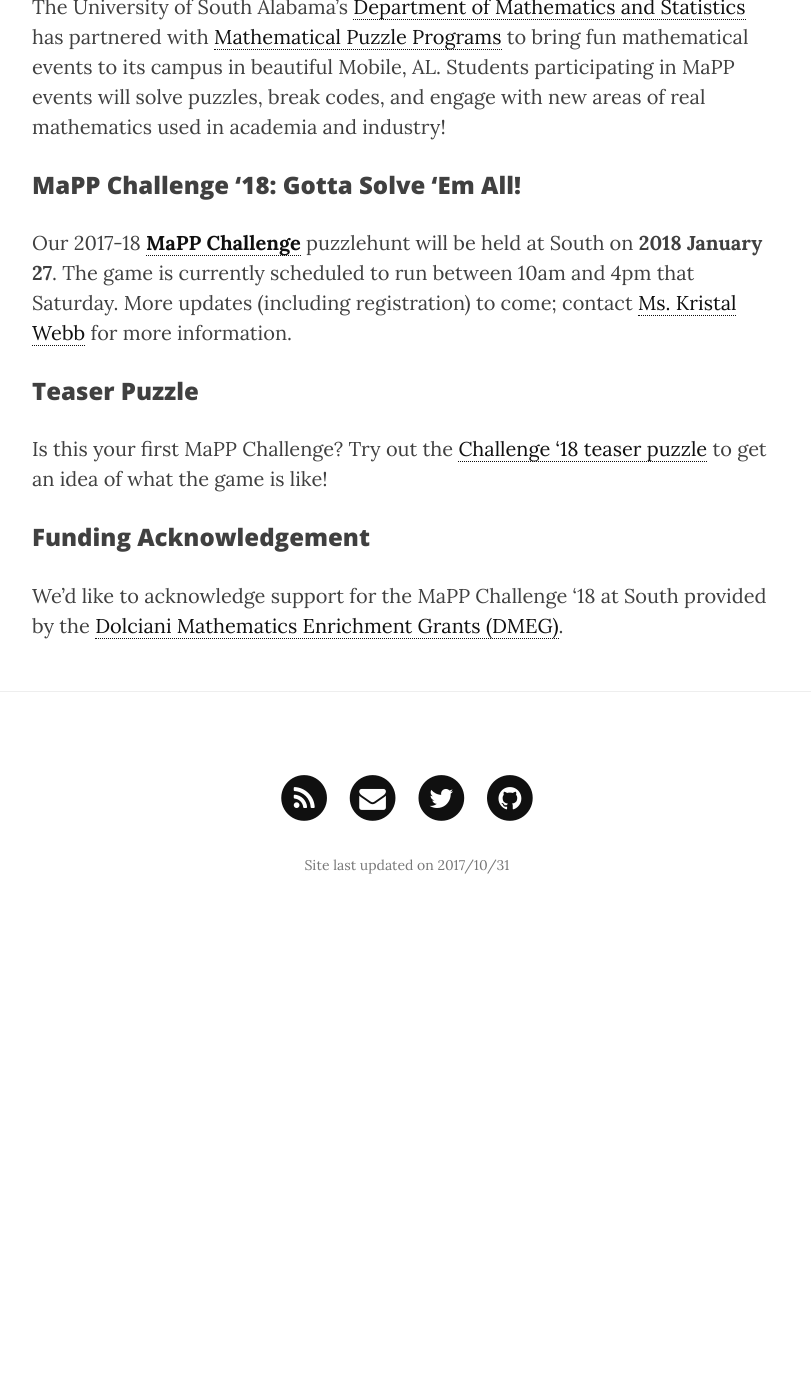
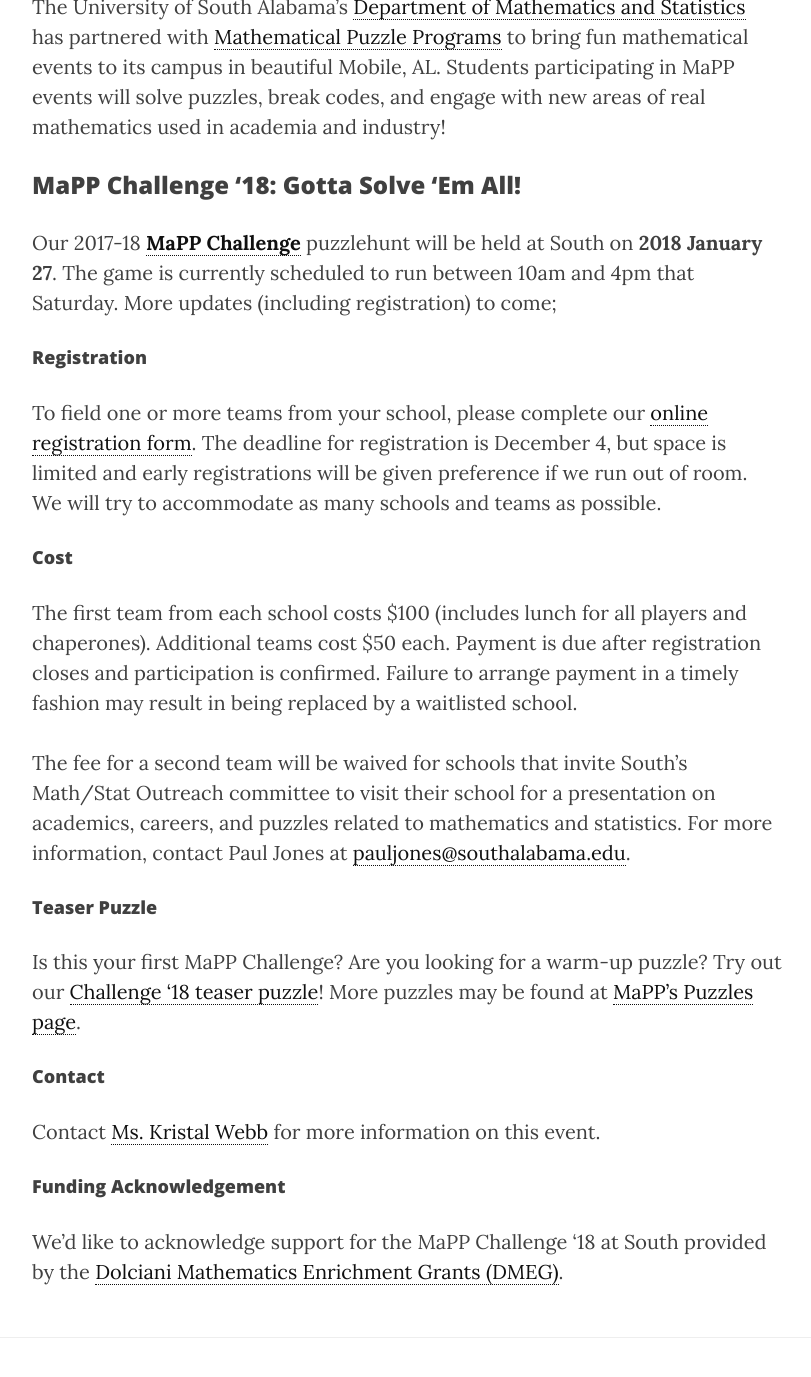
Before and after one commit to MaPPmath/mappmath.github.io, a Jekyll site: the page built from pages/campuses/south-alabama.md, in a window 1280 px wide and 1400 px high, scrolled down 741 px. Shown: the top 1377 px of the window, without its empty margins (233-1044 px from the left). Built offline with Jekyll 4.4.1, drawn with Linux system fonts in a browser that asks for light colours; nearby versions of some CDN libraries; before the commit the page ends 1682 px from its top, so only the background shows below that.

Commit message:
south alabama campus info

```diff
--- a/pages/campuses/south-alabama.md
+++ b/pages/campuses/south-alabama.md
@@ -22,14 +22,41 @@
 Our 2017-18 **[MaPP Challenge][challenge]** puzzlehunt
 will be held at South on **2018 January 27**. The game is currently scheduled
 to run between 10am and 4pm that Saturday. More updates (including registration)
-to come; contact [Ms. Kristal Webb][webb] for more information.
+to come;
 
-### Teaser Puzzle
+#### Registration
 
-Is this your first MaPP Challenge? Try out the
-[Challenge '18 teaser puzzle][teaser] to get an idea of what the game is like!
+To field one or more teams from your school, please complete our
+[online registration form][registration]. The deadline for registration
+is December 4, but space is limited and early registrations will be given
+preference if we run out of room. We will try to accommodate as many schools
+and teams as possible.
 
-### Funding Acknowledgement
+#### Cost
+
+The first team from each school costs $100 (includes lunch for all players
+and chaperones). Additional teams cost $50 each.
+Payment is due after registration closes and participation is confirmed.
+Failure to arrange payment in a timely fashion may result in being replaced by
+a waitlisted school.
+
+The fee for a second team will be waived for schools
+that invite South's Math/Stat Outreach committee to visit their school for a
+presentation on academics, careers, and puzzles related to mathematics and
+statistics. For more information, contact Paul Jones at
+<pauljones@southalabama.edu>.
+
+#### Teaser Puzzle
+
+Is this your first MaPP Challenge? Are you looking for a warm-up puzzle?
+Try out our [Challenge '18 teaser puzzle][teaser]!
+More puzzles may be found at [MaPP's Puzzles page][puzzles].
+
+#### Contact
+
+Contact [Ms. Kristal Webb][webb] for more information on this event.
+
+#### Funding Acknowledgement
 
 We'd like to acknowledge support for the MaPP Challenge '18 at South provided
 by the [Dolciani Mathematics Enrichment Grants (DMEG)][demg].
@@ -37,10 +64,10 @@
 
 [south]: https://www.southalabama.edu/colleges/artsandsci/mathstat/
 [mapp]: /
+[registration]: https://goo.gl/forms/1hypdvM4tdwaFzr03
 [teaser]: /puzzles/mapp-challenge-18-teaser-puzzle.pdf
 [clontz]: mailto:sclontz@southalabama.edu
 [webb]: mailto:kwebb@southalabama.edu
-[hsc]: /programs/hsc/
 [challenge]: /programs/challenge/
-[hsc16book]: https://github.com/MaPPmath/hsc16/raw/master/booklet.pdf
+[puzzles]: /puzzles/
 [demg]: https://www.maa.org/programs/maa-grants/dolciani-mathematics-enrichment-grants
```
